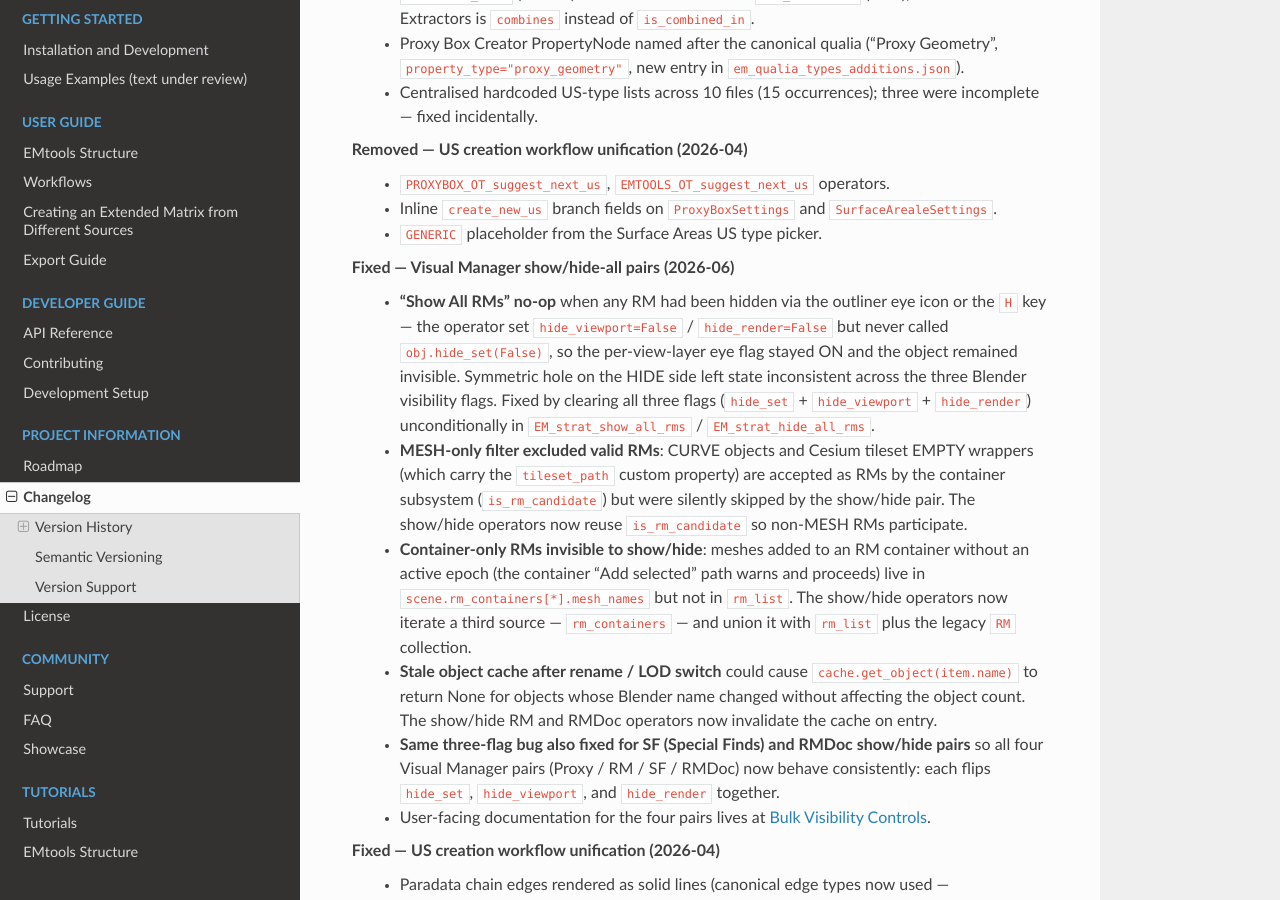
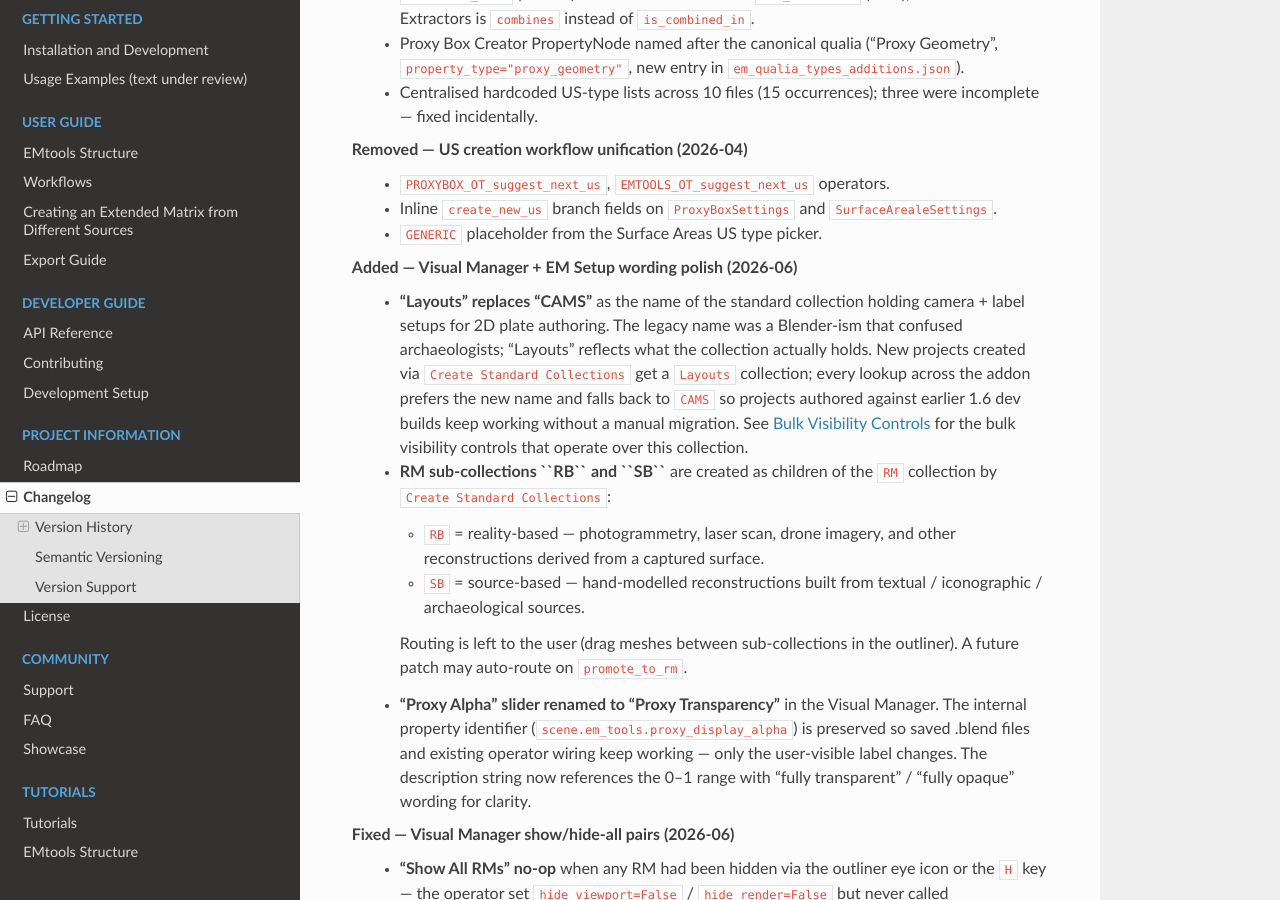
Before and after one commit to zalmoxes-laran/EM-blender-tools-doc, a Sphinx documentation site: the page built from docs/changelog.rst, in a window 1280 px wide and 900 px high, scrolled down 1337 px. Built offline with Sphinx 7.4.7 and the Read the Docs theme 3.1.0, drawn with Linux system fonts in a browser that asks for light colours.

Commit message:
docs(1.6): document Layouts/RB/SB + Proxy Transparency (1.6.0-dev.8)
Three manual updates matching the code changes shipped in EM
Tools 1.6.0-dev.8. All on the 1.6 branch only — these are new
features / wording changes, not bug-fixes, so no 1.5 backport
(per the propagation rule for 1.6-only features).

docs/panels/visual_manager.rst:

  - "Proxy Alpha" → "Proxy Transparency": three references in
    the file (the inline description in the EM section, the
    "Alpha slider" bullet in Display Controls, and the
    introduction to the Label Tools section). Notes the rename
    is label-only — internal property identifier preserved.
  - **CAMS** → **Layouts** in the Label Tools intro. Mentions
    the legacy ``CAMS`` lookup is still supported so existing
    projects don't need a migration.

docs/panels/em_setup.rst:

  - "Create Standard Collections" section expanded from a
    one-line list (Proxy, RM, CAMS) into a proper bulleted
    description covering all five collections:
    Proxy / RM (with new RB and SB sub-collections) / Layouts.
    Each entry explains what the collection holds and, where
    relevant, the 1.6.0-dev.8 rename history.

docs/changelog.rst:

  - New ``**Added — Visual Manager + EM Setup wording polish
    (2026-06)**`` section under ``Unreleased (in development)``,
    listing the Layouts rename, the RB/SB sub-collections, and
    the Proxy Transparency rename. Cross-references
    :ref:`Visual_Manager_bulk_visibility` for the related
    show/hide-all behaviour from 1.5.4 / 1.6.0-dev.7.

Pre-existing structural quirk in em_setup.rst (Sphinx-accepted
but strict-docutils-rejected nested-section underline) is
untouched — was reporting the same error before my edits.

```diff
--- a/docs/changelog.rst
+++ b/docs/changelog.rst
@@ -81,6 +81,39 @@ Unreleased (in development)
    - Inline ``create_new_us`` branch fields on ``ProxyBoxSettings``
      and ``SurfaceArealeSettings``.
    - ``GENERIC`` placeholder from the Surface Areas US type picker.
+
+**Added — Visual Manager + EM Setup wording polish (2026-06)**
+   - **"Layouts" replaces "CAMS"** as the name of the standard
+     collection holding camera + label setups for 2D plate
+     authoring. The legacy name was a Blender-ism that confused
+     archaeologists; "Layouts" reflects what the collection
+     actually holds. New projects created via
+     ``Create Standard Collections`` get a ``Layouts`` collection;
+     every lookup across the addon prefers the new name and
+     falls back to ``CAMS`` so projects authored against earlier
+     1.6 dev builds keep working without a manual migration.
+     See :ref:`Visual_Manager_bulk_visibility` for the bulk
+     visibility controls that operate over this collection.
+   - **RM sub-collections ``RB`` and ``SB``** are created as
+     children of the ``RM`` collection by
+     ``Create Standard Collections``:
+
+     - ``RB`` = reality-based — photogrammetry, laser scan, drone
+       imagery, and other reconstructions derived from a captured
+       surface.
+     - ``SB`` = source-based — hand-modelled reconstructions
+       built from textual / iconographic / archaeological sources.
+
+     Routing is left to the user (drag meshes between
+     sub-collections in the outliner). A future patch may
+     auto-route on ``promote_to_rm``.
+   - **"Proxy Alpha" slider renamed to "Proxy Transparency"** in
+     the Visual Manager. The internal property identifier
+     (``scene.em_tools.proxy_display_alpha``) is preserved so
+     saved .blend files and existing operator wiring keep
+     working — only the user-visible label changes. The
+     description string now references the 0–1 range with
+     "fully transparent" / "fully opaque" wording for clarity.
 
 **Fixed — Visual Manager show/hide-all pairs (2026-06)**
    - **"Show All RMs" no-op** when any RM had been hidden via the
--- a/docs/panels/visual_manager.rst
+++ b/docs/panels/visual_manager.rst
@@ -47,12 +47,12 @@ Within the ``Display mode`` section, users can filter the visualization of the g
 
 ``EM`` will visualize Proxies with a monochromatic material that will match their node (US, USV/s, USV/n, SF, USD, serSU, serUSD, etc..; :numref:`Fig. %s <EM_VM_Proxy_cam_label_01-03FIG>`).
 
-Within the panel (:numref:`Fig. %s <EM_VM_Proxy_cam_label_01-03FIG>`) user can also control the ``alpha`` value of the Proxies' material (0 = completely transparent; 1 = no alpha).
+Within the panel (:numref:`Fig. %s <EM_VM_Proxy_cam_label_01-03FIG>`) user can also control the ``Proxy Transparency`` value of the Proxies' material (0 = fully transparent; 1 = fully opaque). *Renamed from "Proxy Alpha" in EM Tools 1.6.0-dev.8 — the underlying property identifier is unchanged so saved .blend files keep working.*
 Other display options allow user to visualize ONLY selected Proxies with different modes (``bounding box``, ``wireframe``, ``solid``, ``solid&wireframe``).
 
 The ``Label Tools`` section allows user to automatically create a label related to the selected proxies.
 
-Firstly, to start the labelling process users must create the **CAMS** collection and move inside an already existing **camera** (or a new one), then by pressing the ``Refresh Camera List`` button the tool will automaticcally visualize the camera and display information.
+Firstly, to start the labelling process users must create the **Layouts** collection (renamed from ``CAMS`` in EM Tools 1.6.0-dev.8 — lookups still accept the legacy name) and move inside an already existing **camera** (or a new one), then by pressing the ``Refresh Camera List`` button the tool will automatically visualize the camera and display information.
 
 Once the camera has been oriented (**NB**: in order to easily orient the camera on the desired proxy or Proxies, user has different solution: manual orientation, by using default command of Blender, or using the add-on ``Store View``, which is already in Blender) and one or more Proxies has been selected, by pressing the ``Create Labels for Selected`` button a new label will appear.
 
@@ -108,7 +108,7 @@ Display Controls
 
 Below the display mode section, a row of controls is available:
 
-- **Alpha slider**: controls the transparency of the Proxies' material (0 = fully transparent, 1 = fully opaque)
+- **Proxy Transparency slider** (renamed from "Proxy Alpha" in 1.6.0-dev.8): controls the transparency of the Proxies' material (0 = fully transparent, 1 = fully opaque)
 - **Shading buttons**: switch between ``Bounding Box``, ``Wireframe``, ``Solid``, and ``Solid & Wireframe`` display modes for selected proxies
 - **Bulk visibility controls**: four show/hide pairs that toggle every object of a given role — see :ref:`Visual_Manager_bulk_visibility` below
 - **Material override button**: applies a default material to objects not matched by the EM graph
```
Also changed, not shown: docs/panels/em_setup.rst (+10 -1 lines).
